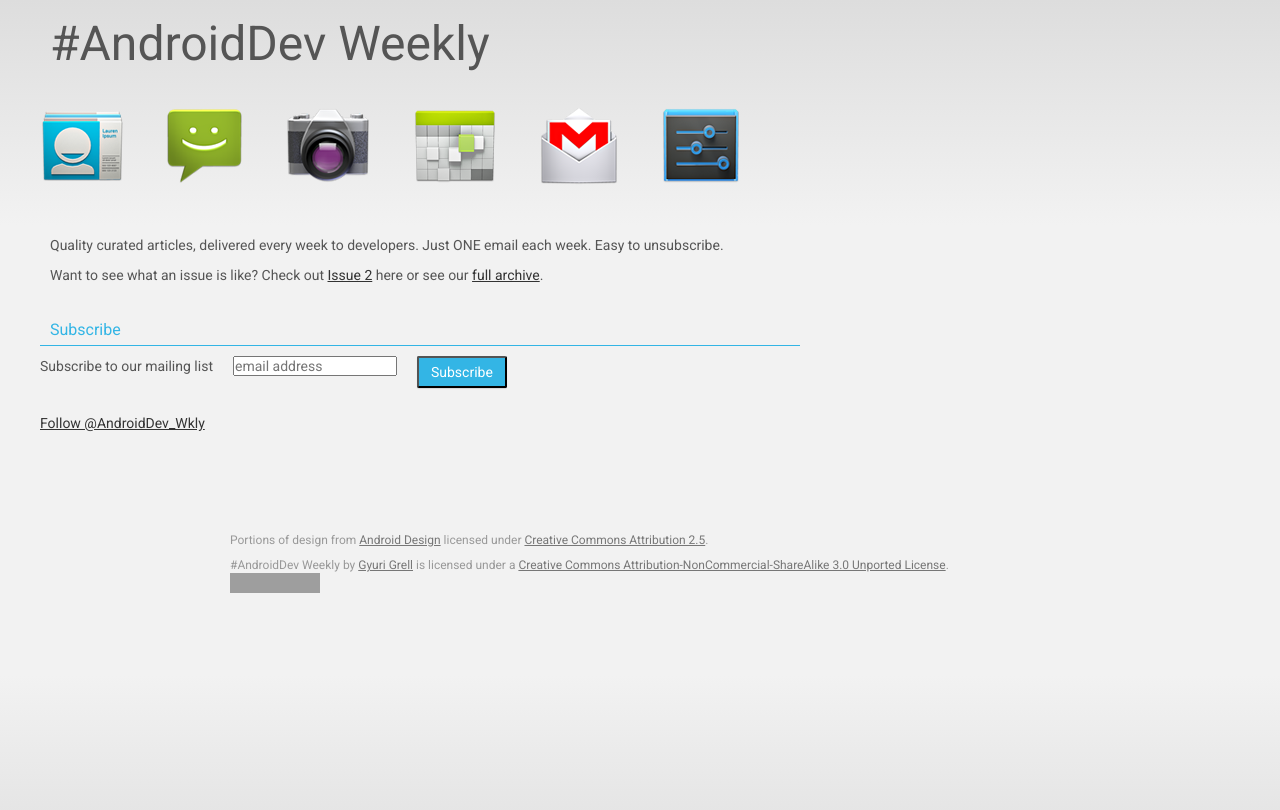
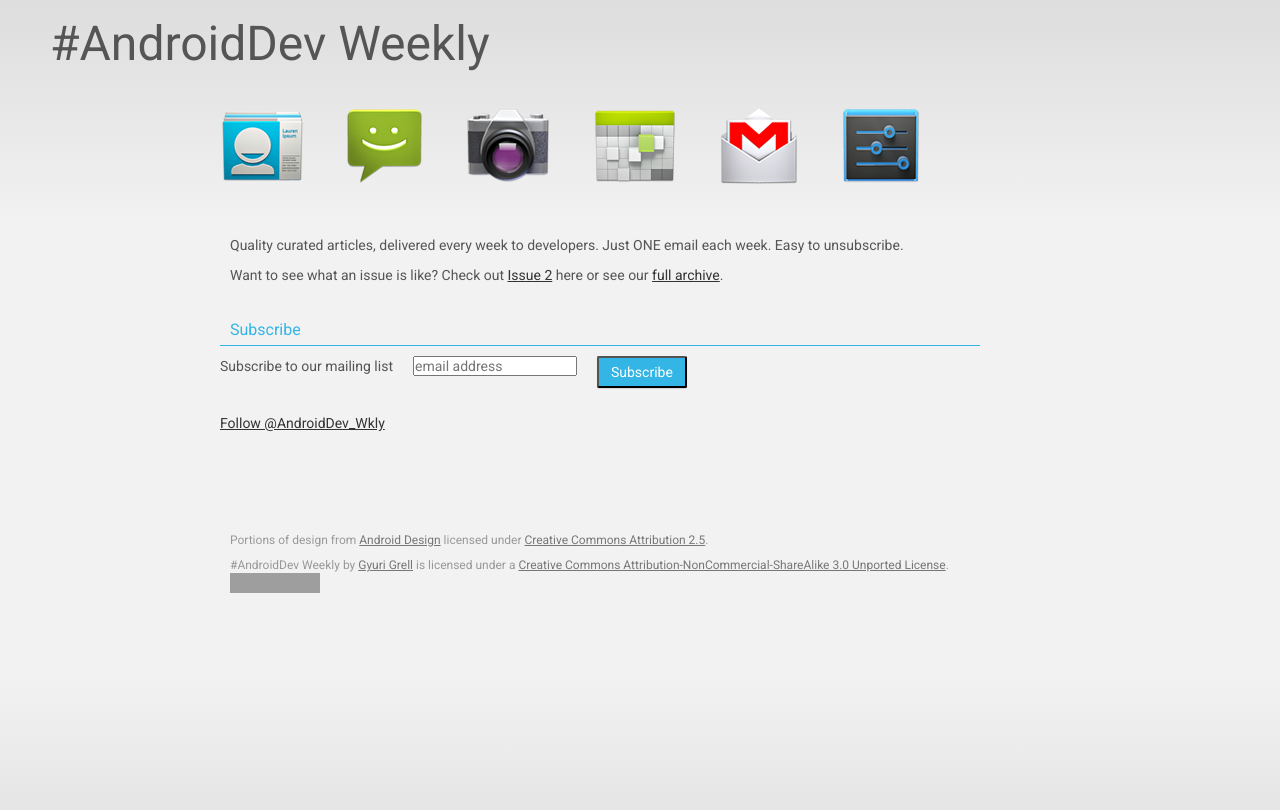
Before and after one commit to ggrell/androiddevweekly, a Jekyll site: the page built from index.html, in a window 1280 px wide. Shown: the top 810 px of the page. Built offline with Jekyll 4.4.1, drawn with Linux system fonts in a browser that asks for light colours; comment, search, counter and statistics services are not loaded; grey boxes are pictures that could not be loaded.

Commit message:
Layout tweaks

```diff
--- a/_layouts/post.html
+++ b/_layouts/post.html
@@ -5,7 +5,7 @@
 <div id="nav-container" class itemscope itemtype="http://schema.org/SiteNavigationElement">
 	<ul id="nav">
 	<li class="nav-section expanded">
-		<div class="nav-section-header">Archives</div>
+		<div class="nav-section-header">Issues</div>
 		<ul>
 		{% for post in site.posts %}
 			{% if post.title == page.title %}
--- a/index.html
+++ b/index.html
@@ -2,6 +2,11 @@
 layout: default
 title: #AndroidDev Weekly
 ---
+<div id="nav-container" class itemscope itemtype="http://schema.org/SiteNavigationElement">
+	<ul id="nav">
+	</ul>
+</div>
+
 <div id="content">
 <div class="layout-content-row">
   <div class="layout-content-col span-12">
```
